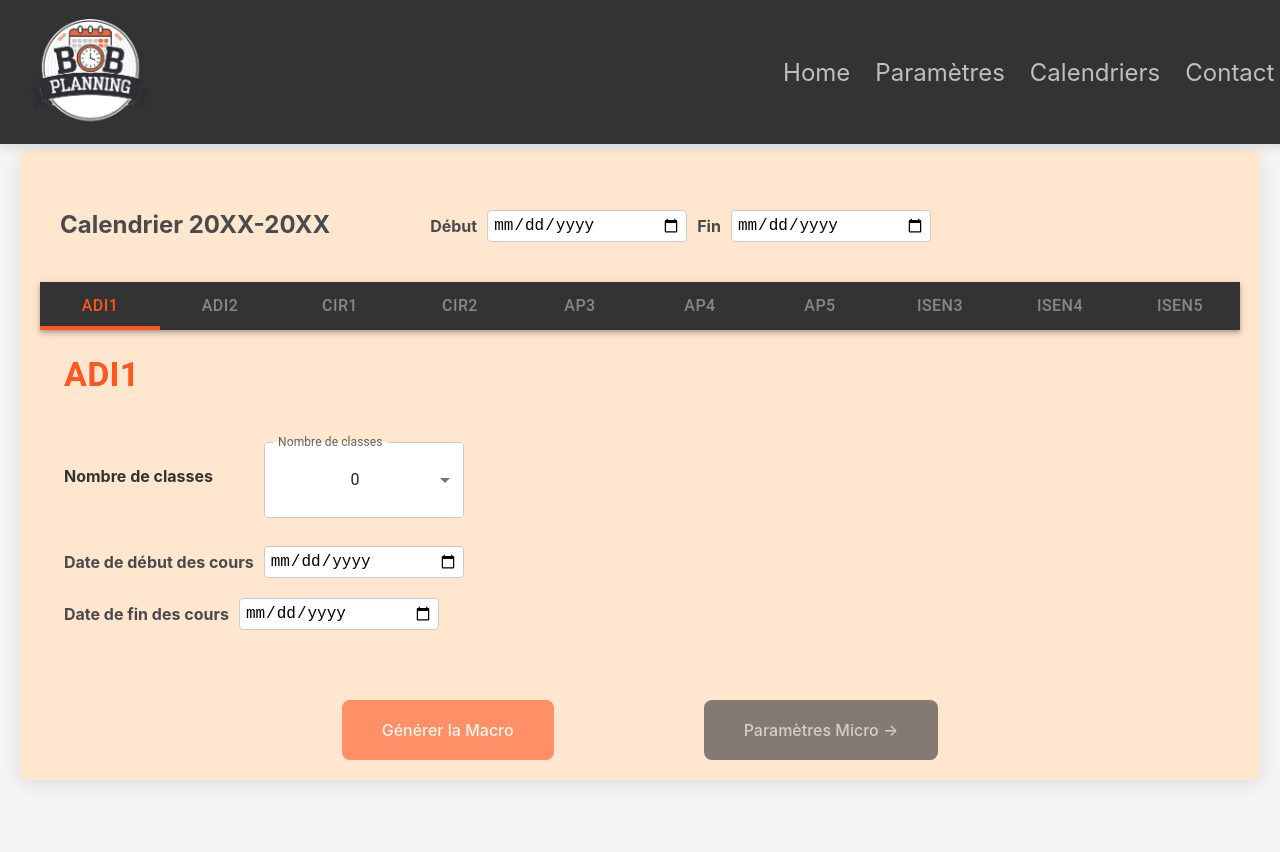
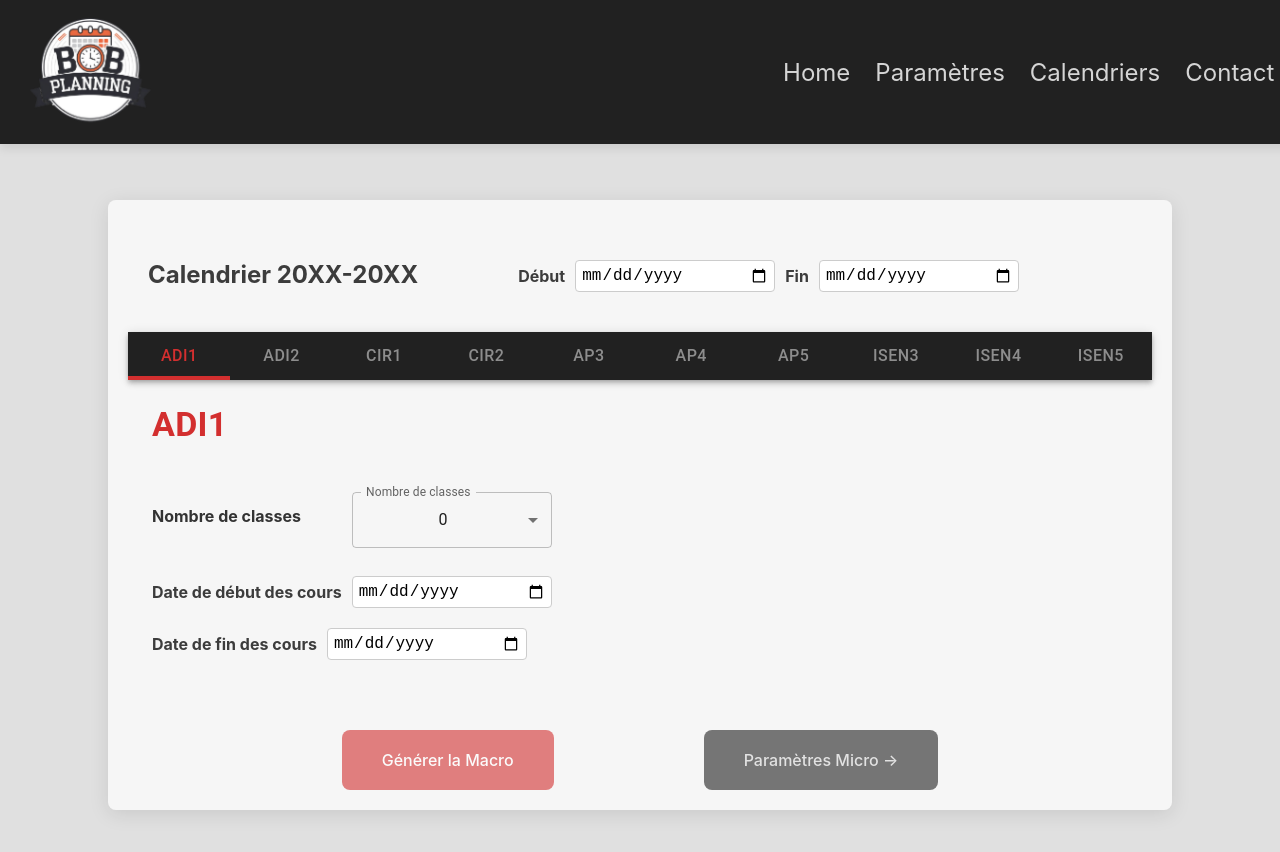
Before and after one commit to rozennrd/OPALE, a React (Vite) app in the folder BobPlanning.front/: page /parametres in a window 1280 px wide. Shown: the top 852 px of the page. Before the commit the page ends 830 px from the top, so only its background shows below. Built offline with nearby package versions, Linux system fonts and the light colour scheme; no server answers.

Commit message:
Amelioration Periodes AP

```diff
--- /dev/null
+++ b/BobPlanning.front/src/components/Loading.tsx
@@ -0,0 +1,10 @@
+import CircularProgress from '@mui/material/CircularProgress';
+import Box from '@mui/material/Box';
+
+export default function CircularIndeterminate() {
+  return (
+    <Box sx={{ display: 'flex' }}>
+      <CircularProgress  sx={{ color: 'var(--primary-color)' }} />
+    </Box>
+  );
+}
--- a/BobPlanning.front/src/components/PeriodeBox.css
+++ b/BobPlanning.front/src/components/PeriodeBox.css
@@ -1,65 +1,20 @@
-/* Styling for the entire card */
 .periode-card {
-    background-color: #f9f9f9;  /* Light background for the card */
-    border-radius: 8px;         /* Rounded corners */
-    box-shadow: 0px 4px 12px rgba(0, 0, 0, 0.1); /* Subtle shadow for depth */
-    padding: 20px;              /* Padding inside the card */
-    margin-bottom: 20px;        /* Space between cards */
-    width: 25%;           /* Max width for the card */
-    margin: 0 auto;             /* Center card horizontally */
-    border: 1px solid #e0e0e0;  /* Light border to define the card */
+    padding: 10px;
+    border: 1px solid #ddd;
+    border-radius: 8px;
+
 }
 
-/* Title styling */
 .periode-title {
-    font-size: 20px;            /* Font size for the title */
-    font-weight: bold;          /* Bold font for the title */
-    text-align: center;         /* Center the title text */
-    margin-bottom: 15px;        /* Space below the title */
-    color: #333;
+    text-align: center;
 }
 
-/* Content within the card (arranged vertically) */
-.periode-content {
-    display: flex;
-    flex-direction: column;     /* Stack elements vertically */
-           text-align: start;       /* Space between form fields */
+.label-nombre-periodes {
+    display: block;
+    margin-bottom: 4px;
 }
 
-/* Label styling before each input field */
-.label-nombre-periodes {
-    font-weight: bold;          /* Make the label bold */
-    font-size: 16px;            /* Font size for labels */
-    margin-bottom: 5px;         /* Space below the label */
-    color: #333;                /* Dark color for labels */
-    display: block;             /* Ensure it takes full width above the input */
+.periode-input {
+    flex: 1; /* Permet d'ajuster la largeur automatiquement */
+    margin-right: 16px;
 }
-
-/* Input and select field styling */
-.MuiTextField-root, .MuiSelect-root {
-    background-color: #fff;     /* White background for form fields */
-    font-size: 14px;            /* Font size for inputs and select */
-    border-radius: 4px;         /* Rounded corners for inputs */
-    width: 100%;                /* Ensure full width in their container */
-}
-
-/* Select dropdown specific styling */
-.MuiSelect-root {
-    padding: 10px;              /* Padding inside the select dropdown */
-}
-
-/* Border colors for inputs and selects */
-.MuiOutlinedInput-root .MuiOutlinedInput-notchedOutline {
-    border-color: #ccc;         /* Default border color for inputs */
-}
-
-.MuiOutlinedInput-root.Mui-focused .MuiOutlinedInput-notchedOutline,
-.MuiSelect-root.Mui-focused .MuiOutlinedInput-notchedOutline {
-    border-color: #007bff;      /* Blue border when input/select is focused */
-    box-shadow: 0 0 5px rgba(0, 123, 255, 0.3); /* Add a subtle shadow on focus */
-}
-
-/* Add some margin to the bottom of form controls */
-.MuiFormControl-root {
-    margin-bottom: 20px;        /* Space between form controls */
-}
--- a/BobPlanning.front/src/components/PeriodeBox.tsx
+++ b/BobPlanning.front/src/components/PeriodeBox.tsx
@@ -10,7 +10,7 @@ interface PeriodeCardProps {
     dateDebutPeriode: string;
 }
 
-export default function PeriodeCard({
+export default function PeriodeBox({
     index,
     RecupWeeks,
     handleDateChange,
@@ -20,44 +20,43 @@ export default function PeriodeCard({
 
     return (
         <Box className="periode-card">
-            <div className="periode-content">
-
-                {/* Card Title */}
-                <Typography variant="h5" className="periode-title" gutterBottom>
+            <Typography variant="h6" className="periode-title" gutterBottom>
                 Période {index + 1}
             </Typography>
 
+            {/* Horizontal Layout for Date and Weeks */}
+            <Box display="flex" alignItems="center" justifyContent="space-between" gap={2}>
                 {/* Date input with custom label */}
+                <FormControl margin="normal" className="periode-input">
                     <label htmlFor={`start-date-${index}`} className="label-nombre-periodes">
                         Date de début période {index + 1}
                     </label>
-                <FormControl margin="normal">
                     <TextField
                         id={`start-date-${index}`}
                         type="date"
-                        value={dateDebutPeriode? new Date(dateDebutPeriode).toISOString().split('T')[0] : ''}
+                        value={dateDebutPeriode ? new Date(dateDebutPeriode).toISOString().split('T')[0] : ''}
                         onChange={(e) => handleDateChange(index, new Date(e.target.value))}
                     />
                 </FormControl>
 
                 {/* Weeks input with custom label */}
+                <FormControl margin="normal" className="periode-input">
                     <label htmlFor={`weeks-${index}`} className="label-nombre-periodes">
                         Nombre de semaines période {index + 1}
                     </label>
-                <FormControl margin="normal">
                     <Select
                         id={`weeks-${index}`}
                         value={RecupWeeks} // Single week value
                         onChange={(e) => handleWeeksChange(index, e.target.value as number)}
                     >
-                        {[0,1,2,3, 4, 5, 6, 7, 8, 9, 10, 11, 12, 13, 14].map(week => (
+                        {[...Array(15).keys()].map(week => (
                             <MenuItem key={week} value={week}>
                                 {week}
                             </MenuItem>
                         ))}
                     </Select>
                 </FormControl>
-            </div>
+            </Box>
         </Box>
     );
 }
--- a/BobPlanning.front/src/components/Periodes.tsx
+++ b/BobPlanning.front/src/components/Periodes.tsx
@@ -1,9 +1,9 @@
 import { useEffect, useState } from 'react';
 import { Select, MenuItem, FormControl, InputLabel, Divider, SelectChangeEvent } from '@mui/material';
-import PeriodeCard from './PeriodeBox';
 import PromosData from '../models/promosData';
 import Promo from '../models/promosData';
 import './Periodes.css';
+import PeriodeBox from './PeriodeBox';
 
 interface PeriodeAPProps {
     promosData: PromosData;
@@ -118,7 +118,7 @@ const handleDateChange = (index: number, value: Date) => {
 
             <div className="periode-cards-container">
                 {Periode.map((_, index) => (
-                    <PeriodeCard
+                    <PeriodeBox
                         key={index}
                         index={index}
                         dateDebutPeriode={dateDebutPeriode(index)}
--- a/BobPlanning.front/src/index.css
+++ b/BobPlanning.front/src/index.css
@@ -1,11 +1,14 @@
 :root {
-  --primary-color: #FF5722; /* Orange que nous voulons utiliser pour le site */
-  --secondary-color: #333333; /* Couleur de fond ou secondaire */
-  --accent-color: #FF7043; /* Accentuation et survols */
-  --background-color: #F5F5F5; /* Fond des sections */
-  --text-color: #4A4A4A; /* Couleur du texte principal */
-  --text-color-dark-bg: #bfbfbf; /* Couleur du texte sur fond sombre */
-  --section-color: #ffe6cf ;
+
+
+  --primary-color: #D32F2F; /* Rouge que nous voulons utiliser pour le site */
+  --secondary-color: #212121; /* Couleur de fond ou secondaire */
+  --accent-color: #F44336; /* Accentuation et survols */
+  --background-color: #E0E0E0; /* Fond des sections */
+  --text-color: #3C3C3C; /* Couleur du texte principal */
+  --text-color-dark-bg: #D5D5D5; /* Couleur du texte sur fond sombre */
+  --section-color: #ffffffb5; /* Fond des sections */
+
   --font-family: 'Inter', system-ui, Avenir, Helvetica, Arial, sans-serif;
   --font-size-large: 3.2em;
   --font-size-medium: 1.5em;
@@ -25,7 +28,7 @@ a:hover {
 
 body {
   margin: 0;
-  padding-top: 150px; /* Décaler le contenu de la hauteur de la TopBar */
+  padding-top: 200px; /* Décaler le contenu de la hauteur de la TopBar */
   background-color: var(--background-color); /* Couleur de fond des sections */
   font-family: var(--font-family);
   color: var(--text-color);
--- a/BobPlanning.front/src/pages/Parametres.css
+++ b/BobPlanning.front/src/pages/Parametres.css
@@ -1,5 +1,5 @@
 .container {
-    max-width: 1200px; /* Set a maximum width or adjust as needed */
+    max-width: 80%; /* Set a maximum width or adjust as needed */
     margin: 0 auto 50px; /* Center the container */
     padding: 20px; /* Add some padding */
     background-color: var(--section-color); /* Set a background color */
@@ -28,3 +28,8 @@
   .message-success{
     padding-top: 20px;
   }
+
+  .loading-container {
+    display: flex;
+    justify-content: center;
+  }
--- a/BobPlanning.front/src/pages/Parametres.tsx
+++ b/BobPlanning.front/src/pages/Parametres.tsx
@@ -7,6 +7,7 @@ import { useNavigate } from 'react-router-dom';
 import './Parametres.css';
 import Bouton from '../components/Bouton';
 import DownloadButton from '../components/DownloadButton';
+import Loading from '../components/Loading';
 
 const Parametres: React.FC = () => {
   const navigate = useNavigate();
@@ -88,6 +89,7 @@ const Parametres: React.FC = () => {
 
   const [message, setMessage] = React.useState<string | null>(null);
   const [fileUrl, setFileUrl] = React.useState<string | null>(null);
+  const [isLoading, setIsLoading] = React.useState(false);
 
   const isAllDataFilled = () => {
     const { DateDeb, DateFin, Promos } = promosData;
@@ -162,6 +164,7 @@ const Parametres: React.FC = () => {
 
 
   const handleSubmit = async () => {
+    setIsLoading(true);
     try {
       const response = await fetch('http://localhost:3000/generateEdtMacro', {
         method: 'POST',
@@ -183,6 +186,8 @@ const Parametres: React.FC = () => {
     } catch (error) {
       console.error('Error:', error);
       setMessage('Erreur lors de la génération du fichier.');
+    } finally {
+      setIsLoading(false); // Fin du chargement
     }
   };
 
@@ -215,6 +220,11 @@ const Parametres: React.FC = () => {
           > Paramètres Micro →
           </Bouton>
         </div>
+        {isLoading &&
+          <div className="loading-container">
+            <Loading />
+          </div>}
+
         {/* Afficher le message et le lien de téléchargement */}
         {message && <div className='message-success'>{message}</div>}
         {fileUrl && (
@@ -223,7 +233,9 @@ const Parametres: React.FC = () => {
       </div>
     );
   } else {
-    return <div>Chargement...</div>;
+    return <div className="loading-container">
+      <Loading />
+    </div>
   };
 }
 
--- a/BobPlanning.front/src/pages/TrueHome.css
+++ b/BobPlanning.front/src/pages/TrueHome.css
@@ -8,9 +8,9 @@
 
   .text-section {
     width: 100%;
-    padding: 2rem;
     background-color: var(--background-color);
     text-align: center;
+    padding-bottom: 2.5em;
   }
 
   .first-text {
```
Lines whose indentation alone changed are shown as unchanged.
